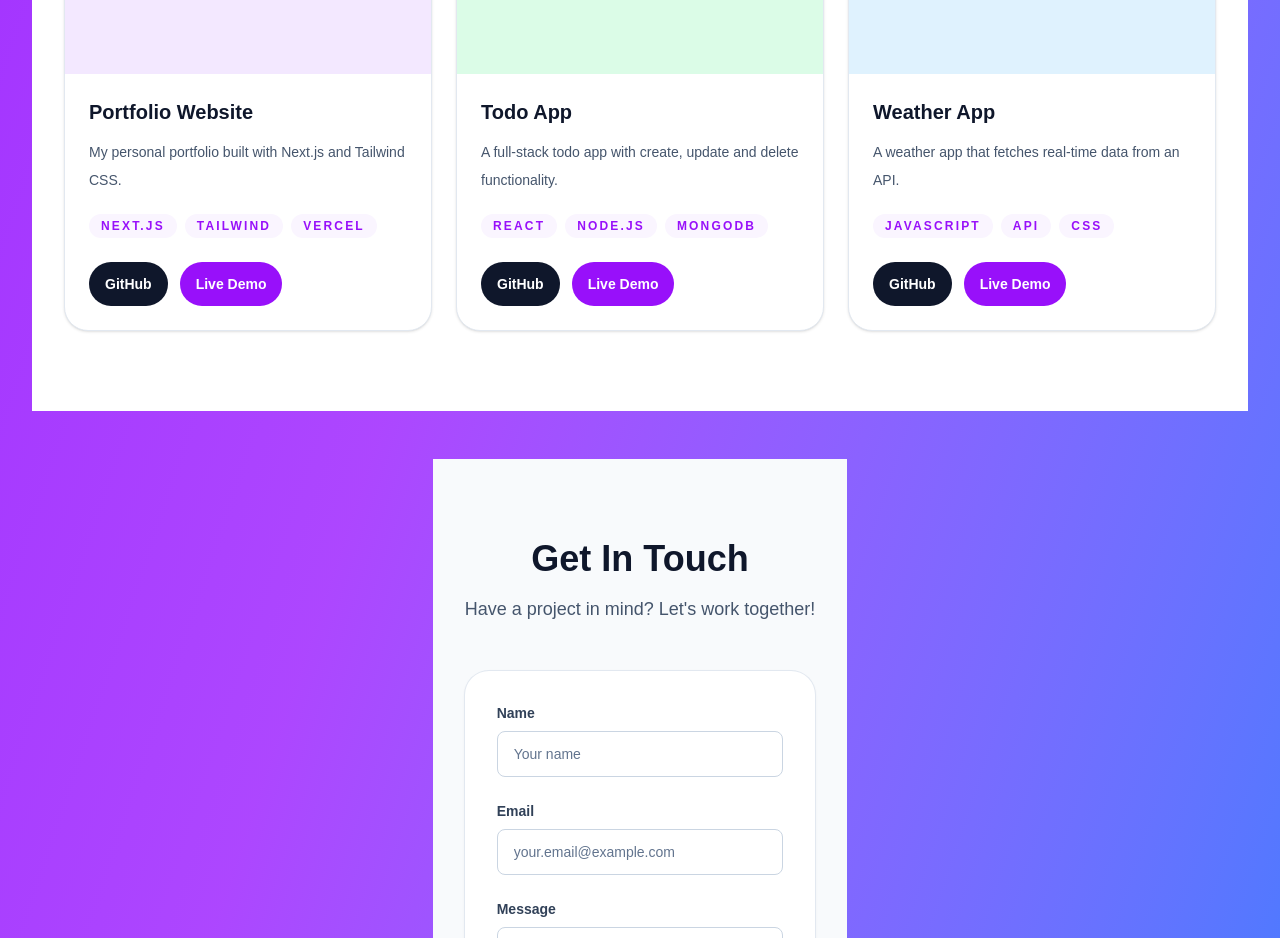
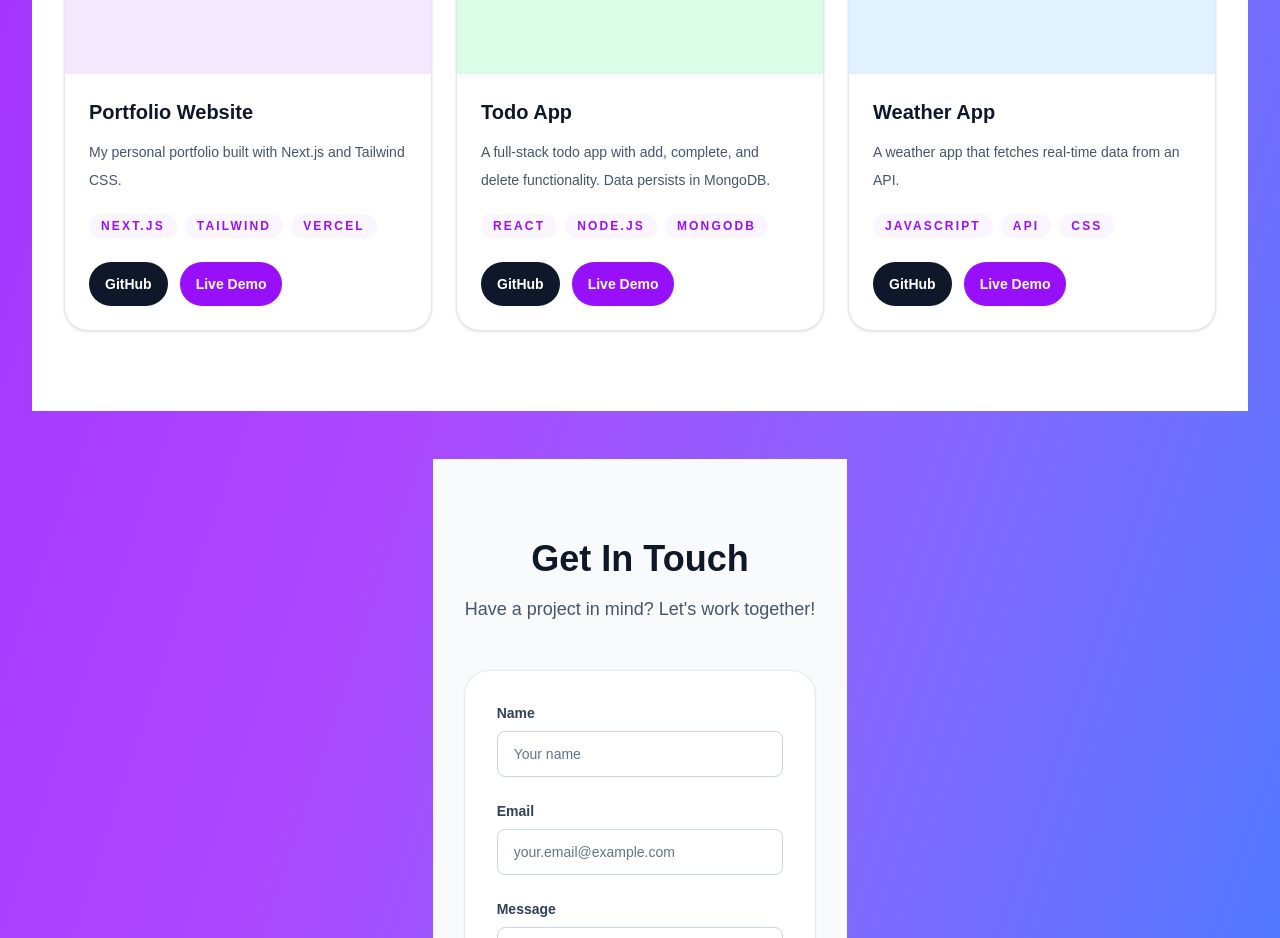
Before and after one commit to Anju94224/my-website, a Next.js app: page / in a window 1280 px wide. Shown: the part 2260-3198 px from the top of the page. Built offline with nearby package versions, Linux system fonts and the light colour scheme.

Commit message:
add todo app to projects

```diff
--- a/components/Projects.tsx
+++ b/components/Projects.tsx
@@ -11,11 +11,11 @@ const projects = [
   },
   {
     title: "Todo App",
-    description: "A full-stack todo app with create, update and delete functionality.",
+    description: "A full-stack todo app with add, complete, and delete functionality. Data persists in MongoDB.",
     tags: ["React", "Node.js", "MongoDB"],
     color: "bg-green-100",
-    github: "https://github.com/Anju94224",
-    demo: "#",
+    github: "https://github.com/Anju94224/todo-app",
+    demo: "https://todo-app-seven-gray-70.vercel.app",
   },
   {
     title: "Weather App",
```
